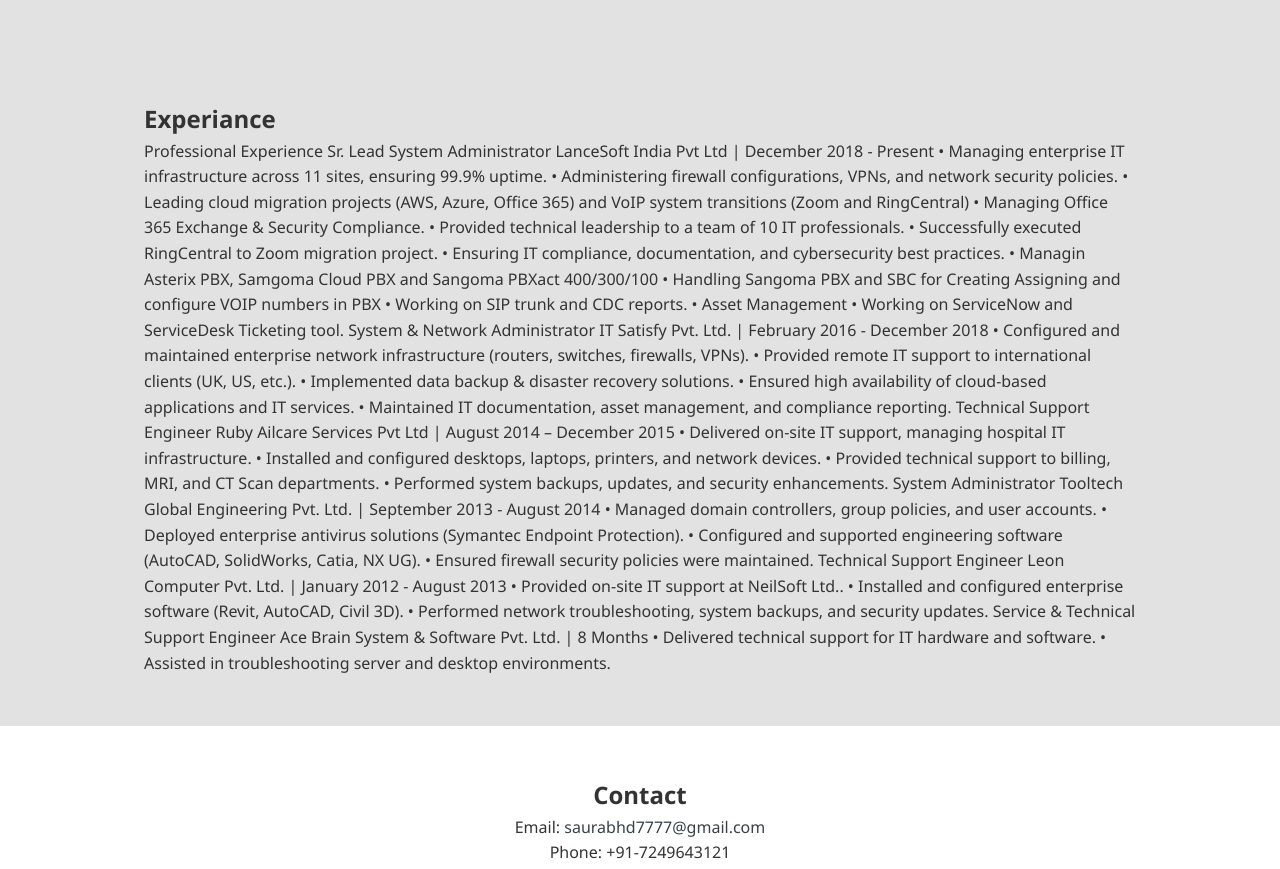
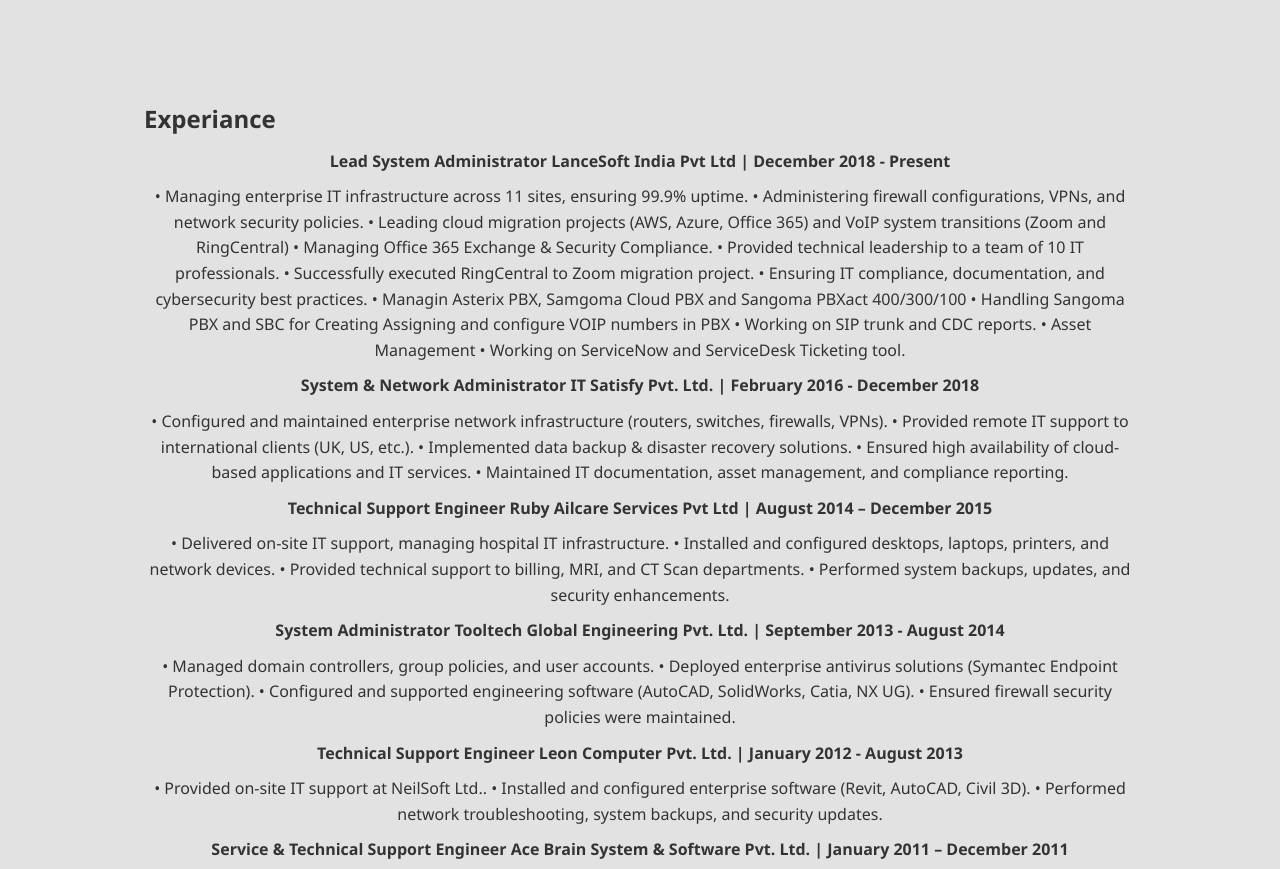
Before and after one commit to Saurabhd7777/myweb, a plain HTML site: page index.html in a window 1280 px wide. Shown: the part 840-1709 px from the top of the page. Drawn offline with Linux system fonts and the light colour scheme.

Commit message:
new experiance add2

```diff
--- a/index.html
+++ b/index.html
@@ -38,9 +38,9 @@
     <div class="container">
       <h2>Experiance</h2>
       <p>
-        Professional Experience
-Sr. Lead System Administrator
-LanceSoft India Pvt Ltd | December 2018 - Present
+        <ul>
+<li><b>Lead System Administrator
+LanceSoft India Pvt Ltd | December 2018 - Present</b></li>
 •	Managing enterprise IT infrastructure across 11 sites, ensuring 99.9% uptime.
 •	Administering firewall configurations, VPNs, and network security policies.
 •	Leading cloud migration projects (AWS, Azure, Office 365) and VoIP system transitions (Zoom and RingCentral)
@@ -53,34 +53,35 @@
 •	Working on SIP trunk and CDC reports.
 •	Asset Management
 •	Working on ServiceNow and ServiceDesk Ticketing tool.
-System & Network Administrator
-IT Satisfy Pvt. Ltd. | February 2016 - December 2018
+<li><b>System & Network Administrator
+IT Satisfy Pvt. Ltd. | February 2016 - December 2018</b></li>
 •	Configured and maintained enterprise network infrastructure (routers, switches, firewalls, VPNs).
 •	Provided remote IT support to international clients (UK, US, etc.).
 •	Implemented data backup & disaster recovery solutions.
 •	Ensured high availability of cloud-based applications and IT services.
 •	Maintained IT documentation, asset management, and compliance reporting.
-Technical Support Engineer
-Ruby Ailcare Services Pvt Ltd | August 2014 – December 2015
+<li><b>Technical Support Engineer
+Ruby Ailcare Services Pvt Ltd | August 2014 – December 2015</b></li>
 •	Delivered on-site IT support, managing hospital IT infrastructure.
 •	Installed and configured desktops, laptops, printers, and network devices.
 •	Provided technical support to billing, MRI, and CT Scan departments.
 •	Performed system backups, updates, and security enhancements.
-System Administrator
-Tooltech Global Engineering Pvt. Ltd. | September 2013 - August 2014
+<li><b>System Administrator
+Tooltech Global Engineering Pvt. Ltd. | September 2013 - August 2014</b></li>
 •	Managed domain controllers, group policies, and user accounts.
 •	Deployed enterprise antivirus solutions (Symantec Endpoint Protection).
 •	Configured and supported engineering software (AutoCAD, SolidWorks, Catia, NX UG).
 •	Ensured firewall security policies were maintained.
-Technical Support Engineer
-Leon Computer Pvt. Ltd. | January 2012 - August 2013
+<li><b>Technical Support Engineer
+Leon Computer Pvt. Ltd. | January 2012 - August 2013</b></li>
 •	Provided on-site IT support at NeilSoft Ltd..
 •	Installed and configured enterprise software (Revit, AutoCAD, Civil 3D).
 •	Performed network troubleshooting, system backups, and security updates.
-Service & Technical Support Engineer
-Ace Brain System & Software Pvt. Ltd. | 8 Months
+<li><b>Service & Technical Support Engineer
+Ace Brain System & Software Pvt. Ltd. | January 2011 – December 2011</b></li>
 •	Delivered technical support for IT hardware and software.
 •	Assisted in troubleshooting server and desktop environments.
+        </ul>
       </p>
     </div>
   </section>
```
